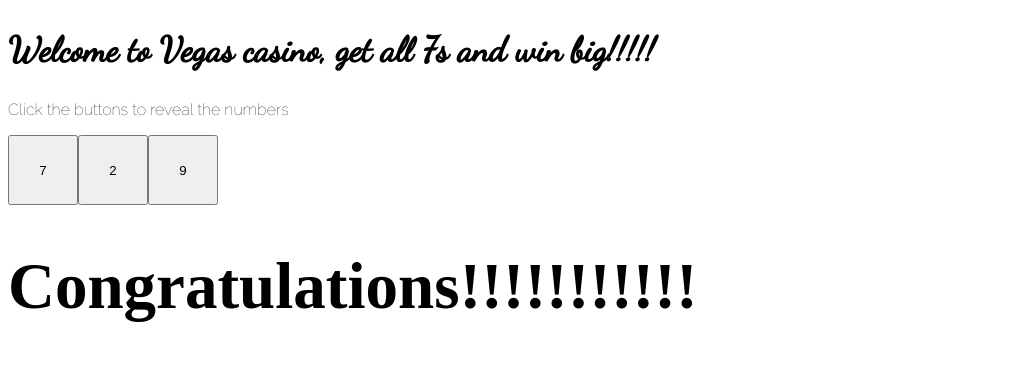
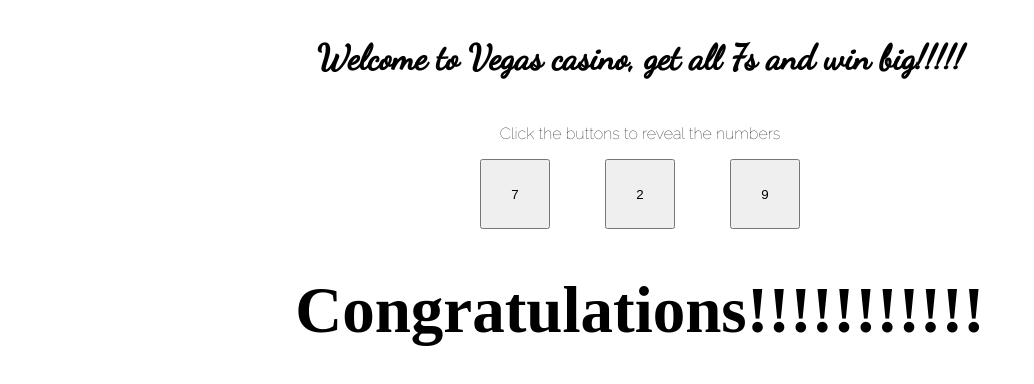
Before and after one commit to Brian-Nduhiu/vueLearn, a Vue app in the folder gamblerApp/: page / in a window 1280 px wide. Shown: the top 384 px of the page, without its empty margins (0-1034 px from the left). Built offline with nearby package versions, Linux system fonts and the light colour scheme; a web font is replaced by a local one.

Commit message:
gamblerApp styling

```diff
--- a/gamblerApp/src/App.vue
+++ b/gamblerApp/src/App.vue
@@ -8,8 +8,11 @@
 </script>
 
 <template>
-  <Intro/>
+  <div class="container">
+    <Intro/>
   <Instructions/>
   <Buttons/>
   <Results/>
+  </div>
+
 </template>
--- a/gamblerApp/src/assets/main.css
+++ b/gamblerApp/src/assets/main.css
@@ -12,6 +12,12 @@
   flex-direction: column;
   justify-content: center;
   align-items: center;
+}
+.buttonsContainer{
+  display: flex;
+  justify-content: space-between;
+  width: 20em;
+
 }
 .intro{
   font-family: 'Dancing Script', cursive;
--- a/gamblerApp/src/components/Buttons.vue
+++ b/gamblerApp/src/components/Buttons.vue
@@ -1,5 +1,5 @@
 <template>
-<div class="buttons">
+<div class="buttons buttonsContainer">
 
 <button >7</button>
 <button >2</button>
```
